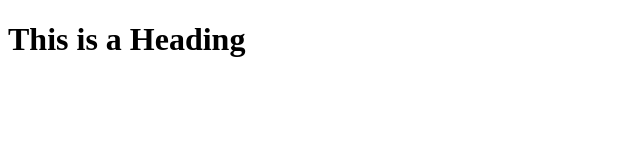
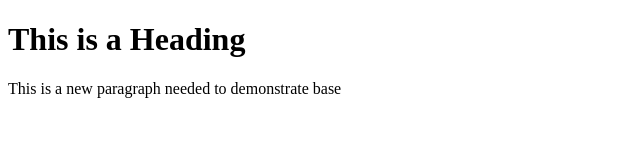
Before and after one commit to starkarabil/training-git, a plain HTML site: page index.html in a window 1280 px wide. Shown: the whole page, without its empty margins (0-640 px from the left). Drawn offline with Linux system fonts and the light colour scheme.

Commit message:
Update index.html

```diff
--- a/index.html
+++ b/index.html
@@ -6,6 +6,7 @@
 	<body>
 
 		<h1>This is a Heading</h1>
+		<p> This is a new paragraph needed to demonstrate base </p>
 
 	</body>
 </html>
```
